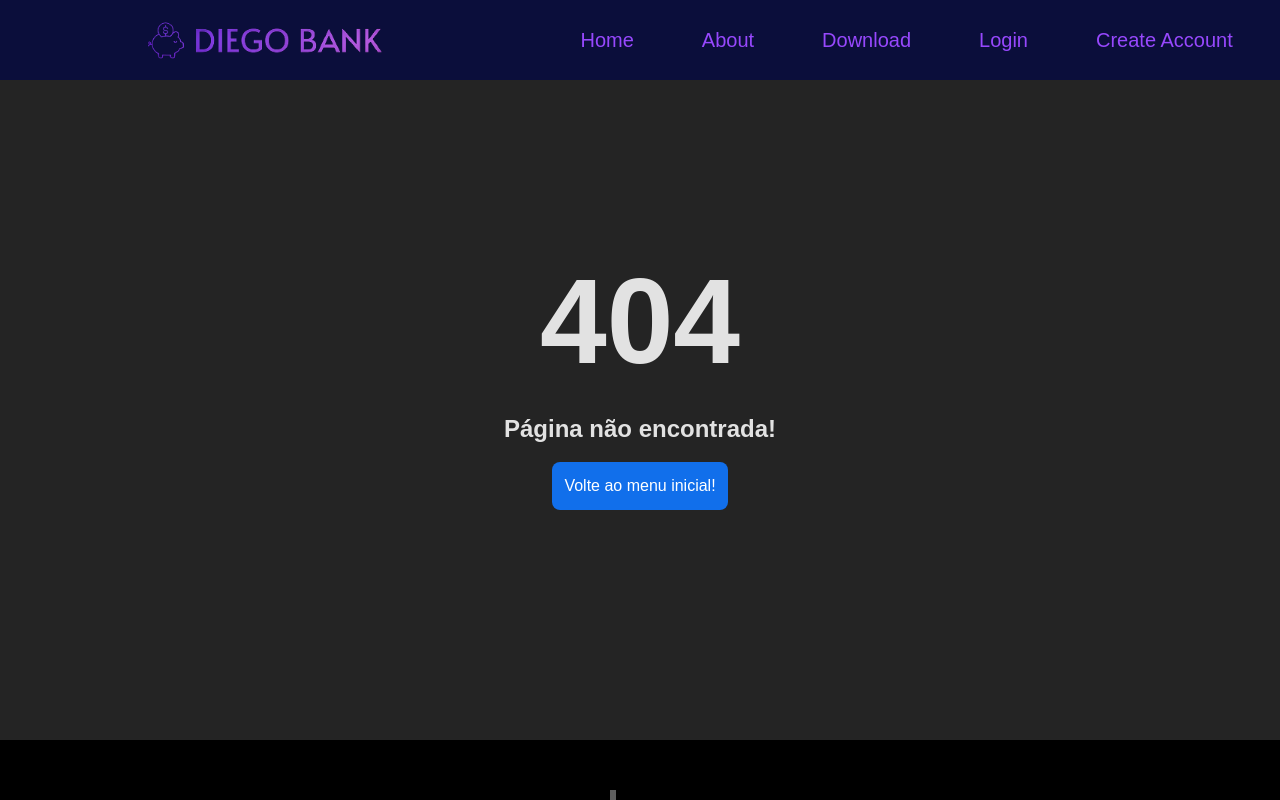
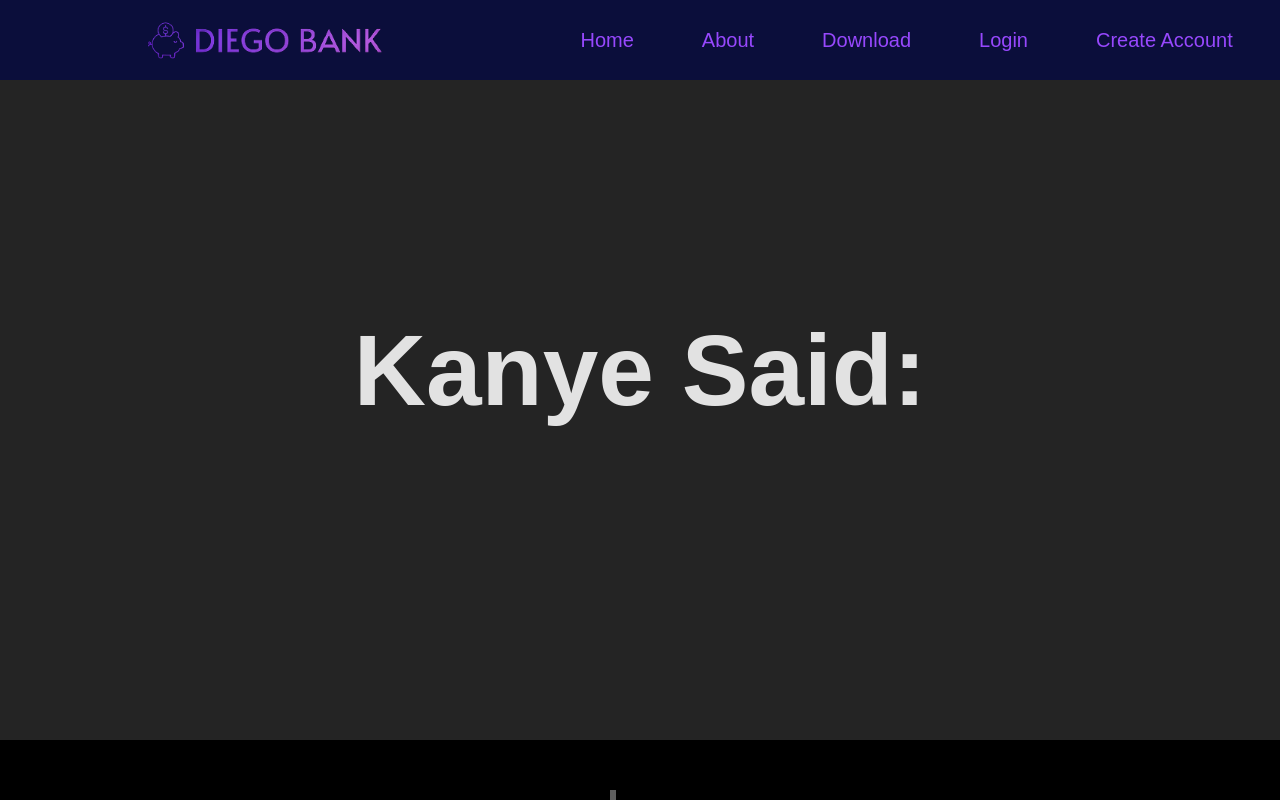
Before and after one commit to diego-bank/diego-bank-web, a React (Vite) app: page /kanye in a window 1280 px wide. Shown: the top 800 px of the page. Built offline with nearby package versions, Linux system fonts and the light colour scheme; no server answers.

Commit message:
kanye update

```diff
--- /dev/null
+++ b/src/pages/Kanye/index.jsx
@@ -0,0 +1,29 @@
+import { useEffect } from 'react';
+import { StyledKanye, StyledTitle, StyledLink } from './styles'
+import { useState } from 'react';
+
+import { apiKanye } from '../../services/kanye'
+
+function Kanye(){
+    const [quote, setQuote] = useState('');
+
+    async function getKanye() {
+        await apiKanye.get()
+        .then((response) => {
+            setQuote(response.data.quote)
+        })
+    }
+
+
+    useEffect(() => {
+        getKanye()
+    }, [])
+
+    return(
+        <StyledKanye>
+            <StyledTitle>Kanye Said: {quote}</StyledTitle>
+        </StyledKanye>
+    )
+}
+
+export default Kanye;
--- /dev/null
+++ b/src/pages/Kanye/styles.jsx
@@ -0,0 +1,25 @@
+import { Link } from 'react-router-dom';
+import styled from 'styled-components';
+
+export const StyledKanye = styled.div`
+    width: 100%;
+    height: calc(100vh - 60px);
+    display: flex;
+    align-items: center;
+    justify-content: center;
+    flex-direction: column;
+`;
+
+export const StyledTitle = styled.h1`
+    font-size: 100px;
+    padding: 30px;
+`;
+
+export const StyledLink = styled(Link)`
+    text-decoration: none;
+    background-color: #116feb;
+    color: #fff;
+    padding: 12px;
+    margin-top: 15px;
+    border-radius: 8px;
+`;
--- a/src/routes.jsx
+++ b/src/routes.jsx
@@ -10,7 +10,7 @@ import Login from './pages/Login';
 import SignUp from './pages/SignUp'
 import Logout from './pages/Logout'
 import Profile from './pages/Profile'
-import { useAuthStore } from './stores/authStore';
+import Kanye from './pages/Kanye'
 
 function RouterApp() {
     return(
@@ -23,6 +23,7 @@ function RouterApp() {
                     <Route path='/profile' element={ <Profile />} />
                     <Route path='/login' element={ <Login />} />
                     <Route path='/signup' element={ <SignUp />} />
+                    <Route path='/kanye' element={ <Kanye /> } />
 
                     <Route path='*' element={ <Error /> } />
                 </Routes>
--- /dev/null
+++ b/src/services/kanye.js
@@ -0,0 +1,7 @@
+import axios from 'axios';
+
+const BASE_URL = 'https://api.kanye.rest/';
+
+export const apiKanye = axios.create({
+    baseURL: BASE_URL,
+});
```
